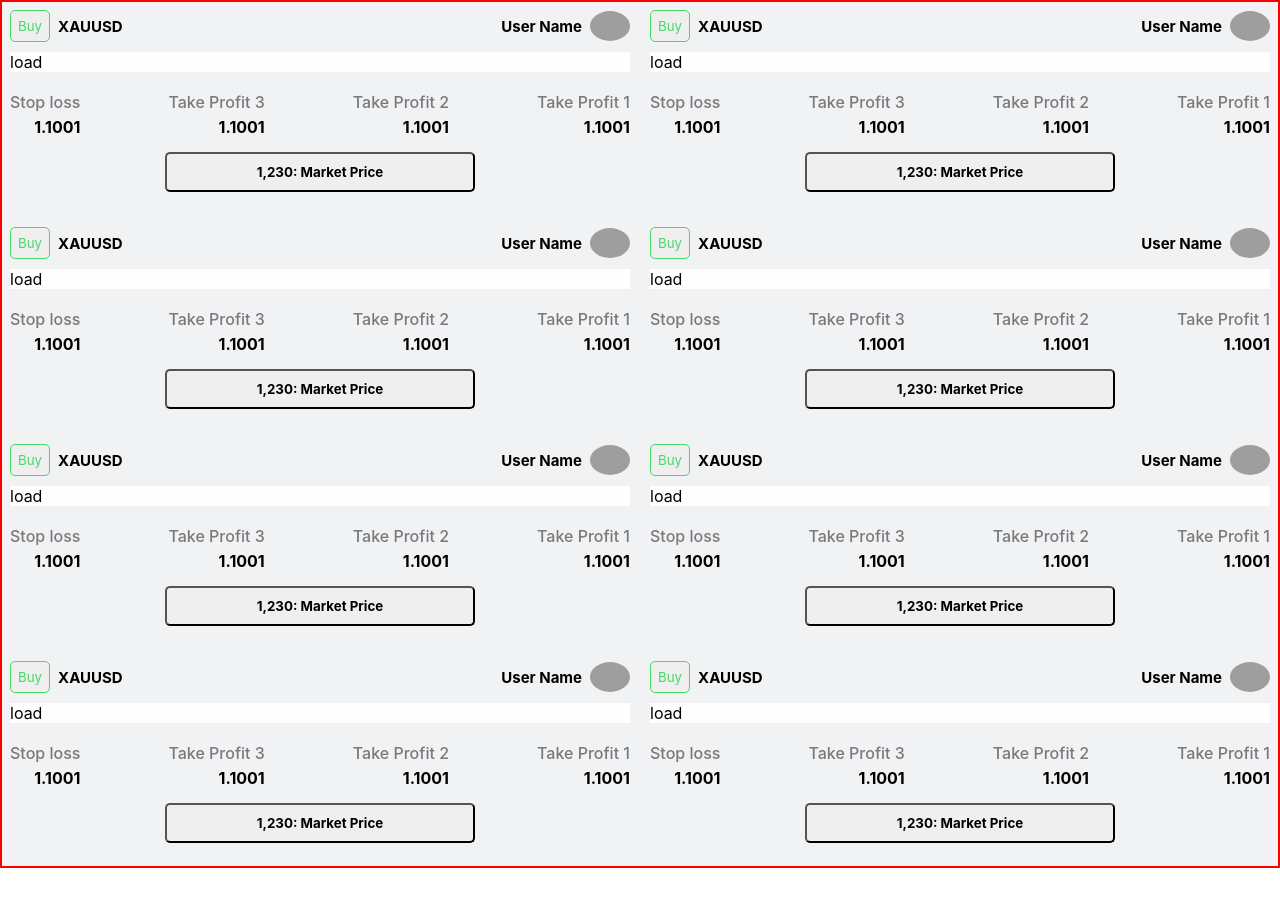
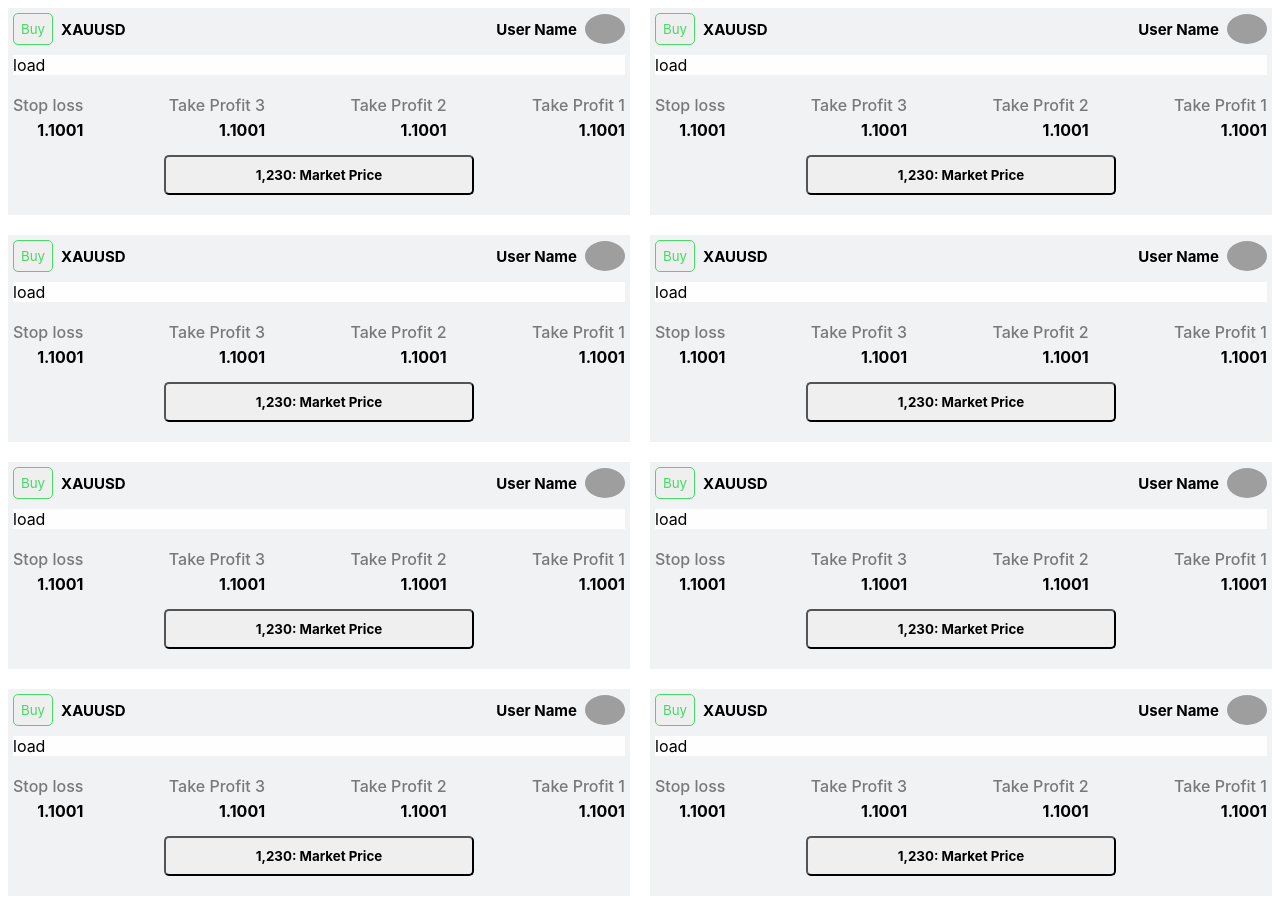
Before and after one commit to Shaharuque/next_project, a Next.js app: page /about in a window 1280 px wide. Before the commit the page ends 868 px from the top, so only its background shows below. Built offline with nearby package versions, Linux system fonts and the light colour scheme; no server answers; grey boxes are pictures that could not be loaded.

Commit message:
UserProfilePage updated

```diff
--- a/components/UserProfile/Charts/CardComponent/ChartCard.module.css
+++ b/components/UserProfile/Charts/CardComponent/ChartCard.module.css
@@ -1,11 +1,15 @@
 .chart_card {
     width: 100%;
     padding: 8px;
-    background-color: #F1F2F4;
+    background-color: white;
     display: grid;
     grid-template-columns: repeat(2, 1fr);
     gap: 20px;
-    border: 2px solid red;
+}
+
+.card_main {
+    background-color: #F1F2F4;
+    padding: 5px;
 }
 
 .card_top_part {
--- a/components/UserProfile/Charts/CardComponent/SingleChartCard.js
+++ b/components/UserProfile/Charts/CardComponent/SingleChartCard.js
@@ -4,7 +4,7 @@ import styles from "./ChartCard.module.css";
 
 const SingleChartCard = () => {
   return (
-    <div>
+    <div className={styles.card_main}>
       <div className={styles.card_top_part}>
         <div className={styles.card_body}>
           <button className={styles.buy_button}>Buy</button>
```
